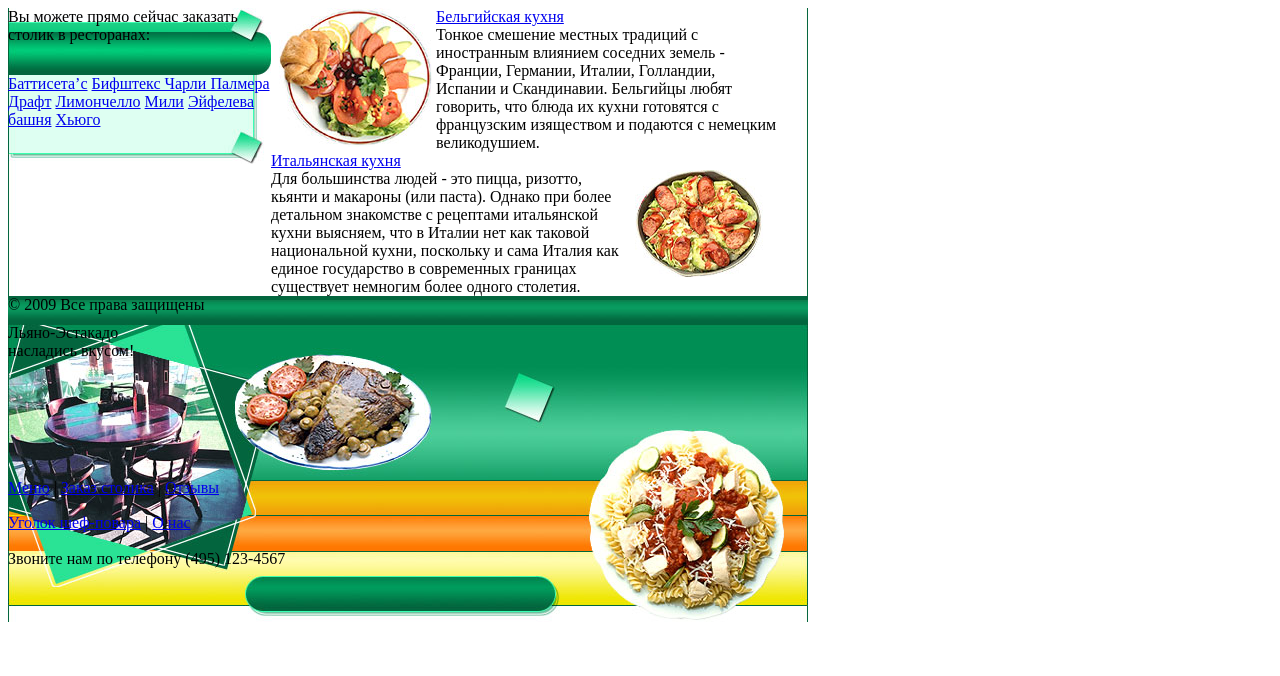
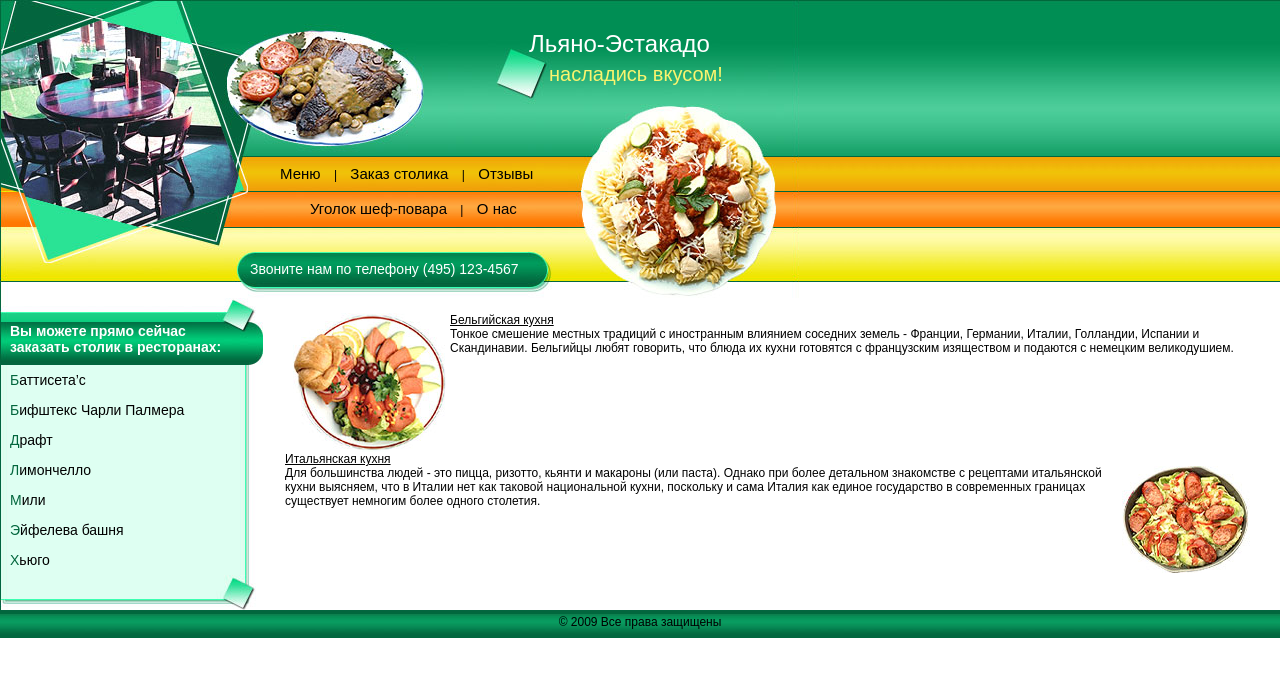
Before and after one commit to vonexel/Lab7-Mozgovoy-Nikolay-MKIS23, a plain HTML site: page index.html in a window 1280 px wide. Drawn offline with Linux system fonts and the light colour scheme.

Commit message:
rubber design final

```diff
--- a/css/style.css
+++ b/css/style.css
@@ -1,54 +1,32 @@
-#body{
- width:800px;
- padding-left:50%;
+body{
  margin:0px;
+ font-family: Arial, Helvetica, sans-serif;
+ text-align: left;
+ font-size: 12px;
 }
 #main{
- width:800px;
- margin-left:0px;
- background-image: url(../images/fon_bg.jpg);
- background-repeat: repeat-y;
-}
-#header_bg{
-	width:100%;
-	background-image: url(../images/header_bg.jpg);
- 	background-repeat:no-repeat;
+ width:100%;
 }
 #header{
- width:800px;
+ width:799px;
  height:155px;
  background-image: url(../images/header.jpg);
  background-repeat:no-repeat;
 }
-#menu1_bg{
-	width:100%;
-	background-image: url(../images/menu1_bg.jpg);
- 	background-repeat:no-repeat;
- }
 #menu1{
- width:800px;
+ width:799px;
  height:35px;
  background-image: url(../images/menu1.jpg);
  background-repeat:no-repeat;
 }
-#menu2_bg{
-	width:100%;
-	background-image: url(../images/menu2_bg.jpg);
- 	background-repeat:no-repeat;
- }
 #menu2{
- width:800px;
+ width:799px;
  height:36px;
  background-image: url(../images/menu2.jpg);
  background-repeat:no-repeat;
 }
-#menu3_bg{
-	width:100%;
-	background-image: url(../images/menu3_bg.jpg);
- 	background-repeat:no-repeat;
- }
 #menu3{
- width:800px;
+ width:799px;
  height:72px;
  background-image: url(../images/menu3.jpg);
  background-repeat:no-repeat;
@@ -75,13 +53,103 @@
  background-repeat:no-repeat;
 }
 #content{
- float:left;
- width:507px;
+ position:absolute;
+ left:270px;
+ top:298px;
+ padding:15px;
 }
 #footer{
  clear:both;
- width:800px;
+ width:100%;
  height:28px;
  background-image: url(../images/footer.jpg);
  background-repeat: repeat-x;
+ text-align:center;
+ padding-top:5px;
 }
+#headertext1{
+ width:270px;
+ float:right;
+ font-size:24px;
+ font-family:Arial;
+ padding-top:30px;
+ color: #FFFFFF;
+}
+#headertext2{
+ width:250px;
+ float:right;
+ clear:right;
+ font-size:20px;
+ font-family:Arial;
+ padding-top:5px;
+ color: #faf46e;
+}
+#textmenu1{
+ padding-left:270px;
+ padding-top:10px;
+}
+#textmenu2{
+ padding-left:300px;
+ padding-top:10px;
+}
+#textmenu3{
+ padding-left:250px;
+ padding-top:35px;
+ font-size:14px;
+ color:#FFFFFF;
+}
+a.menu{
+ text-decoration: none;
+ color:#000000;
+ font-size:15px;
+ padding-left:10px;
+ padding-right:10px;
+}
+#textreklamatop{
+ padding:25px 25px 0px 10px;
+ font-size:14px;
+ color:#FFFFFF;
+ font-weight:bold;
+}
+a.reklama{
+ display:block;
+ line-height:30px;
+ text-decoration: none;
+ color:#000000;
+ font-size:14px;
+ padding-left:10px;
+ padding-right:10px;
+}
+a.reklama:first-letter{
+ color:#02663d;
+}
+a{
+ color:#000000;
+}
+a:hover{
+ color:#02663d;
+}
+#header_bg{
+ width:100%;
+ height:155px;
+ background-image: url(../images/header_bg.jpg);
+ background-repeat: repeat-x;
+}
+#menu1_bg{
+ width:100%;
+ height:35px;
+ background-image: url(../images/menu1_bg.jpg);
+ background-repeat: repeat-x;
+}
+#menu2_bg{
+ width:100%;
+ height:36px;
+ background-image: url(../images/menu2_bg.jpg);
+ background-repeat: repeat-x;
+}
+#menu3_bg{
+ width:100%;
+ height:72px;
+ background-image: url(../images/menu3_bg.jpg);
+ background-repeat: repeat-x;
+}
--- a/index.html
+++ b/index.html
@@ -6,7 +6,38 @@
 
             <body>
                 <div id="main">
-                    <div id="conteyner">
+                    <div id="header_bg">
+                        <div id="header">
+                            <div id="headertext1">Льяно-Эстакадо</div>
+                            <div id="headertext2">насладись вкусом!</div>
+                        </div>
+                    </div>
+                    <div id="menu1_bg">
+                        <div id="menu1">
+                            <div id="textmenu1">
+                                <a href="#" class="menu">Меню</a> |
+                                <a href="#" class="menu">Заказ столика</a> |
+                                <a href="#" class="menu">Отзывы</a>
+                            </div>
+                        </div>
+                    </div>
+                    <div id="menu2_bg">
+                        <div id="menu2">
+                            <div id="textmenu2">
+                                <a href="#" class="menu">Уголок шеф-повара</a> |
+                                <a href="#" class="menu">О нас</a>
+                            </div>
+                        </div>
+                    </div>
+                    <div id="menu3_bg">
+                        <div id="menu3">
+                            <div id="textmenu3">
+                                Звоните нам по телефону  (495) 123-4567
+                            </div>
+                        </div>
+                    </div>
+                </div>
+                <div id="conteyner">
                         <div id="reklama">
                             <div id="reklama_top">
                                 <div id="textreklamatop">Вы можете прямо сейчас заказать
@@ -50,37 +81,4 @@
                         © 2009  Все права защищены
                     </div>
                 </div>
-                    <div id="header_bg">
-                        <div id="header">
-                            <div id="headertext1">Льяно-Эстакадо</div>
-                            <div id="headertext2">насладись вкусом!</div>
-                        </div>
-                    </div>
-                    <div id="menu1_bg">
-                        <div id="menu1">
-                            <div id="textmenu1">
-                                <a href="#" class="menu">Меню</a> |
-                                <a href="#" class="menu">Заказ столика</a> |
-                                <a href="#" class="menu">Отзывы</a>
-                            </div>
-                        </div>
-                    </div>
-                    <div id="menu2_bg">
-                        <div id="menu2">
-                            <div id="textmenu2">
-                                <a href="#" class="menu">Уголок шеф-повара</a> |
-                                <a href="#" class="menu">О нас</a>
-                            </div>
-                        </div>
-                    </div>
-                    <div id="menu3_bg">
-                        <div id="menu3">
-                            <div id="textmenu3">
-                                Звоните нам по телефону  (495) 123-4567
-                            </div>
-                        </div>
-                    </div>
-                </div>
             </body>
-
-        </html>
```
